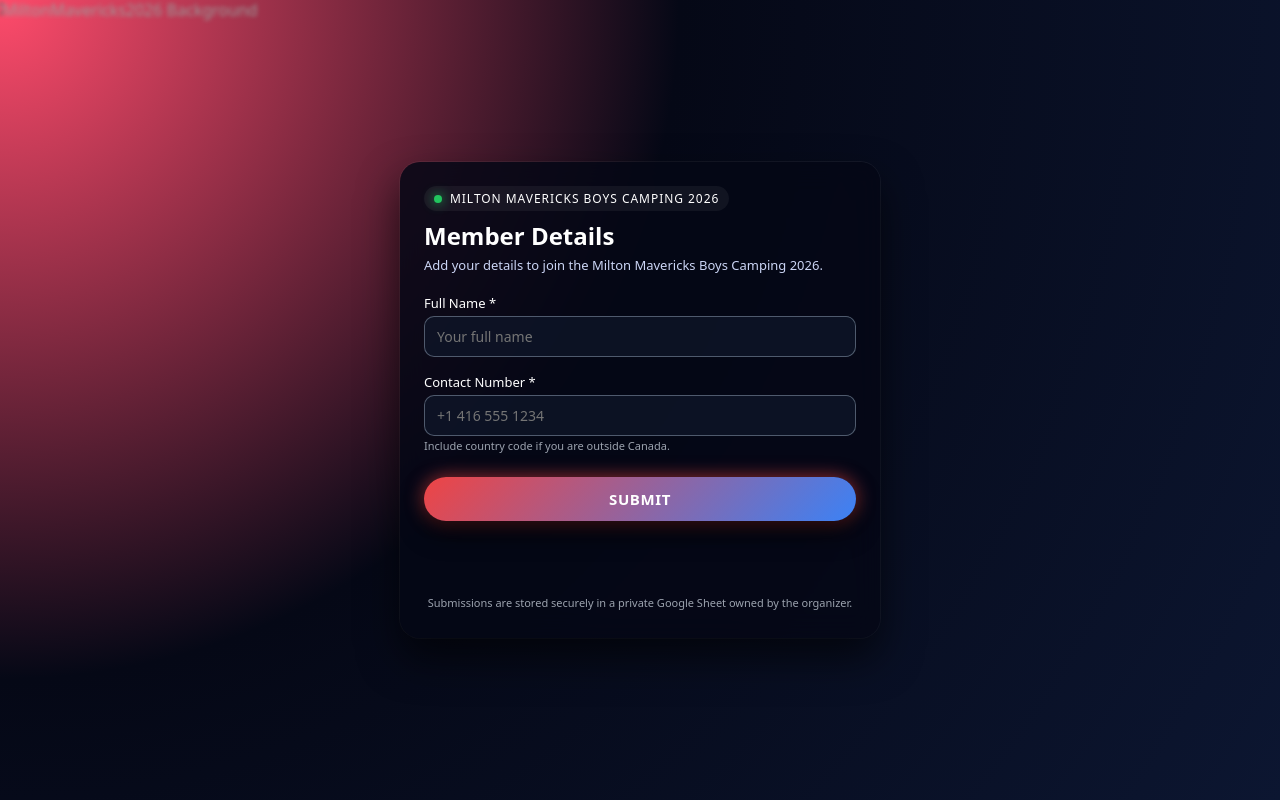
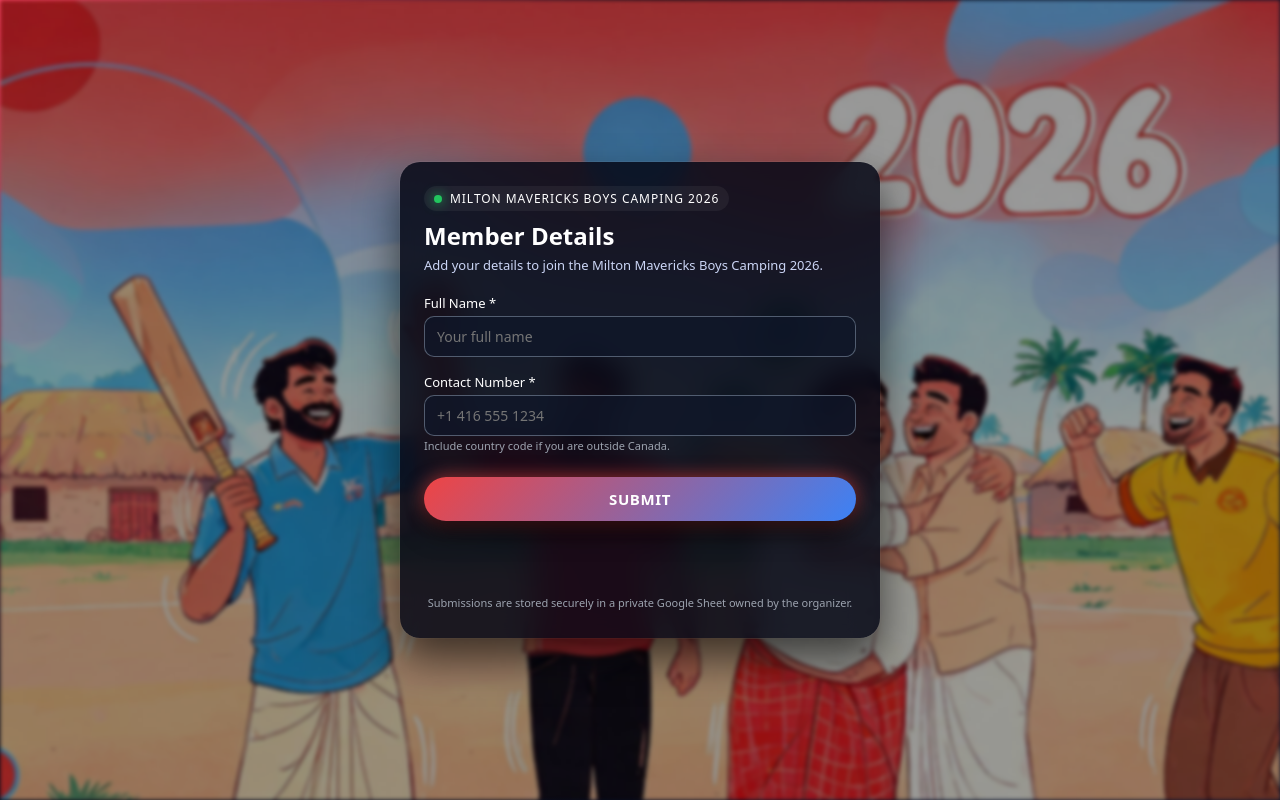
Before and after one commit to miltonmavericks1-own/MiltonMavericks2026, a plain HTML site: page index.html in a window 1280 px wide. Drawn offline with Linux system fonts and the light colour scheme.

Commit message:
Update index.html

```diff
--- a/index.html
+++ b/index.html
@@ -189,7 +189,7 @@
 <body>
   <!-- Blurred image background -->
   <div class="bg-wrapper">
-    <img src="MiltonMaverics2026.jpg" alt="MiltonMavericks2026 Background" />
+    <img src="MiltonMaverics2026.PNG" alt="MiltonMavericks2026 Background" />
   </div>
 
   <div class="container">
```
